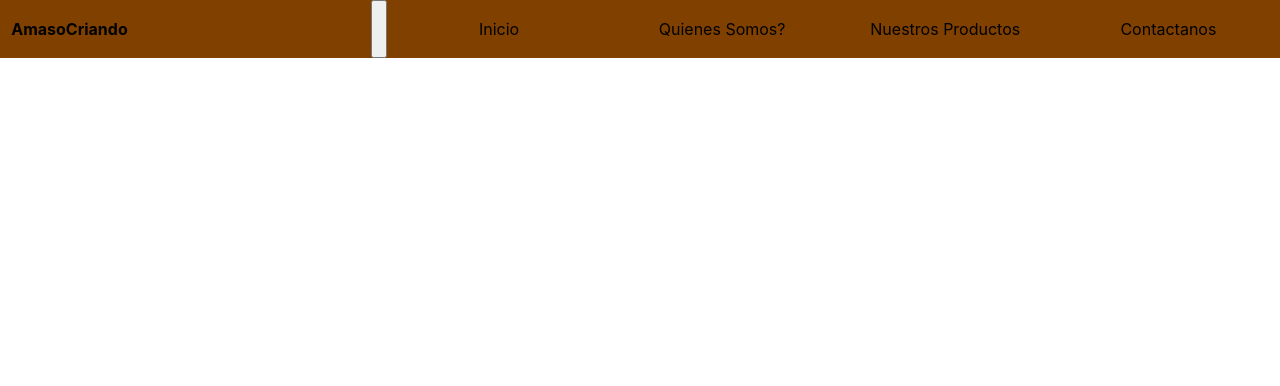
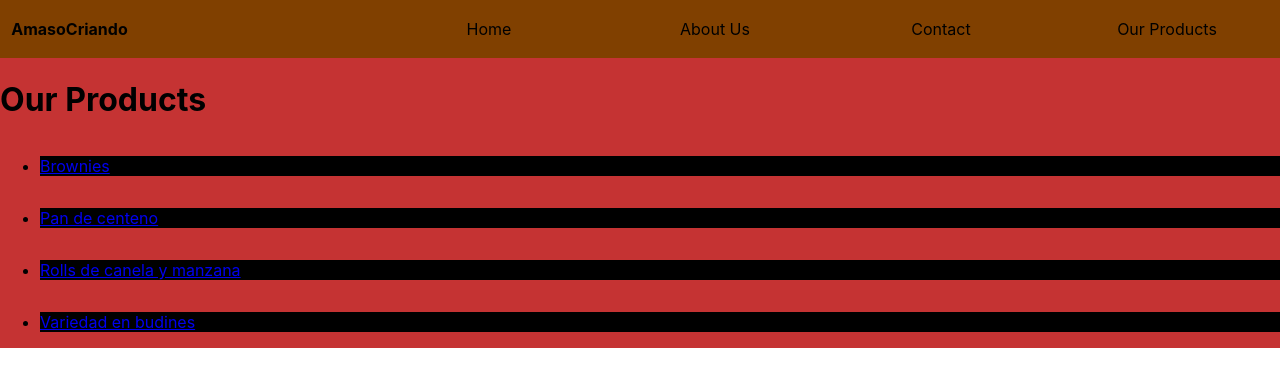
Before and after one commit to Blito13/AmasoCriando, a React (Create React App) app in the folder veganapp/: page /products in a window 1280 px wide. Shown: the top 386 px of the page. Built offline with nearby package versions, Linux system fonts and the light colour scheme.

Commit message:
detailAndProducts

```diff
--- a/veganapp/src/App.js
+++ b/veganapp/src/App.js
@@ -1,24 +1,25 @@
-import './App.css';
-import styles from './App.css';
 import Home from "./components/Home/Home";
 import NavBar from "./components/NavBar/NavBar";
 import About from './components/About/AboutUs';
 import Contact from "./components/Contact/Contact";
-/* import Products from "./components/Products/Products"; */
+import Products from "./components/Products/Products";
+import Detail from "./components/Detail/Detail";
 import { Provider } from "react-redux";
 import generateStore from "./store";
 import { Route, Routes } from 'react-router-dom';
 
 function App() {
   const store = generateStore();
-  const fun = () => {
-   console.log("kasmir")
-  };
+
   return (
     <Provider store={store}>
-     <NavBar fun={fun}/>
+      <NavBar/>
     <Routes>
       <Route path = '/' element={<Home/>}/>
+      <Route path = '/about' element={<About/>}/>
+      <Route path = '/contact' element={<Contact/>}/>
+      <Route path = '/products' element={<Products/>}/>
+      <Route exact path="/detail/:name" element={<Detail/>}/>
     </Routes>
     </Provider>
   );
--- a/veganapp/src/components/Carousel/Carousel.jsx
+++ b/veganapp/src/components/Carousel/Carousel.jsx
@@ -1,7 +1,7 @@
 import React from "react";
 import styles from "./Carousel.module.css";
 import { useEffect  , useState} from "react";
-import cartas from "../../utils/utils.js";
+import productos from "../../utils/utils.js";
 
 const Carousel = ()=>{
     const [animated , setAnimated] =  useState({ transition:'2s', marginLeft : "0%"});
@@ -44,7 +44,7 @@ const Carousel = ()=>{
            <div className={styles.cardContainer}>
             <div className={styles.movement } style = {animated? animated : null}>
             {
-            cartas.map(e =>
+            productos.map(e =>
                <div key = {e.texto}className={styles.card}>
                  <img  className={styles.imagens}src={e.imgn} alt="pics" />
                 </div>
--- /dev/null
+++ b/veganapp/src/components/Detail/Detail.jsx
@@ -0,0 +1,15 @@
+import styles from "./Detail.module.css";
+import { useParams } from "react-router-dom";
+
+const Detail =() => {
+    const {name} = useParams();
+    console.log(name)
+return (
+    <div className={styles.container}>
+       <h1>
+        {name}
+        </h1>
+    </div>
+)
+};
+export default Detail;
--- /dev/null
+++ b/veganapp/src/components/Detail/Detail.module.css
@@ -0,0 +1,7 @@
+.container{
+    display: flex;
+    flex-direction: column ;
+    width: 100%;
+    height: 100vh;
+    background-color: rgb(74, 1, 1);
+}
--- a/veganapp/src/components/Home/Home.jsx
+++ b/veganapp/src/components/Home/Home.jsx
@@ -4,16 +4,14 @@ import About from "../About/AboutUs";
 import Contact from "../Contact/Contact";
 import { useEffect  , useState , useRef} from "react";
 import Carousel from "../Carousel/Carousel";
+import NavBar from "../NavBar/NavBar";
 
 
 const Home = () => {
 
     return (
-
         <div className={styles.container}>
-            <About/>
-            <Carousel/>
-            <Contact/>
+            <h1>P.I.V</h1>
         </div>
     )
 };
--- a/veganapp/src/components/Home/Home.module.css
+++ b/veganapp/src/components/Home/Home.module.css
@@ -1,16 +1,9 @@
 .container{
+    display: flex;
+    flex-direction: column;
     background-color: #cb8665;
     width: 100%;
-    height: 100%;
-    /* min-width: 360px; */
- /*    width: 100%; */
-/*     max-width: 1400px; */
-    /* margin: auto; */
-    display: flex;
-    flex-direction: column;
-    /* padding: 1em; */
-   /*  position: relative; */
-    /* overflow: hidden; */
+    height: 100vh;
     align-items: center;
     justify-content: center;
 }
--- a/veganapp/src/components/NavBar/NavBar.jsx
+++ b/veganapp/src/components/NavBar/NavBar.jsx
@@ -1,21 +1,17 @@
-import React from "react";
+import React, { useState } from "react";
 import styles from "./NavBar.module.css"
 import { Link  } from "react-router-dom";
 import { useRef } from "react";
-const NavBar = ({fun}) => {
-console.log({fun});
-const handleFuncion=() => {
-    fun()
-}
+const NavBar = () => {
+
     return(
         <div className={styles.container}>
         <p className={styles.logo}>AmasoCriando</p>
-        <button onClick={handleFuncion}></button>
         <nav className={styles.nav}>
-            <Link to = "/">Inicio</Link>
-            <Link to = "/about">Quienes Somos?</Link>
-            <Link to = "/products">Nuestros Productos</Link>
-            <Link to = "/contact">Contactanos</Link>
+            <Link to = "/">Home</Link>
+            <Link to = "/about">About Us</Link>
+            <Link to = "/contact">Contact</Link>
+            <Link to = "/products">Our Products</Link>
         </nav>
     </div>
     )
--- a/veganapp/src/components/NavBar/NavBar.module.css
+++ b/veganapp/src/components/NavBar/NavBar.module.css
@@ -62,8 +62,9 @@ nav a:first-child{
 @media screen and (min-width:720px), (min-heigth:500px){
 
  .container{
-    z-index: 1;
-    position: fixed;
+    /* z-index: 1;
+    position: fixed; */
+  /*   top: 0%; */
     width: 100%;
         display: flex;
         flex-direction: row;
--- a/veganapp/src/components/Products/Products.jsx
+++ b/veganapp/src/components/Products/Products.jsx
@@ -0,0 +1,22 @@
+import styles from "./Products.module.css";
+import productos from "../../utils/utils";
+import { Link } from "react-router-dom";
+const Products = () =>{
+console.log(productos);
+return (
+    <div className={styles.container}>
+        <h1>Our Products</h1>
+      {
+        productos.map( elem =>
+            <ul key={elem.texto}>
+                <li key={elem.texto}>
+                <Link key={elem.texto} to = {`/detail/${elem.texto}`}>{elem.texto}</Link>
+                </li>
+            </ul>
+
+        )
+      }
+    </div>
+)
+};
+export default Products;
--- a/veganapp/src/components/Products/Products.module.css
+++ b/veganapp/src/components/Products/Products.module.css
@@ -0,0 +1,10 @@
+.container{
+    display :flex;
+    flex-direction: column;
+    background-color: #c53333;
+    width:100%;
+   /*  height:100vh;     */
+}
+.container li {
+    background: #000;
+}
--- a/veganapp/src/utils/utils.js
+++ b/veganapp/src/utils/utils.js
@@ -1,23 +1,23 @@
-const cartas = [
+const productos = [
     {
     texto : "Brownies",
     imgn :"https://www.recetasderechupete.com/wp-content/uploads/2019/11/Brownie-768x530.jpg",
-    langa :12
+
     },
     {
     texto : "Pan de centeno",
     imgn :"https://www.rebanando.com/media/pan-de-centeno-y-espelta-integral_crop.jpg/rh/pan-integral.jpg",
-    langa :12
+
     },
     {
     texto : "Rolls de canela y manzana",
     imgn :"https://recetas-rapidas.es/wp-content/uploads/2018/10/Rollos-de-canela-receta-724x477.jpg",
-    langa :12
+
     },
     {
     texto : "Variedad en budines",
     imgn :"https://www.almacenconsciente.com/2018/wp-content/uploads/2016/12/budin.jpg",
-    langa :12
+
     },
 ];
-export default cartas;
+export default productos;
```
